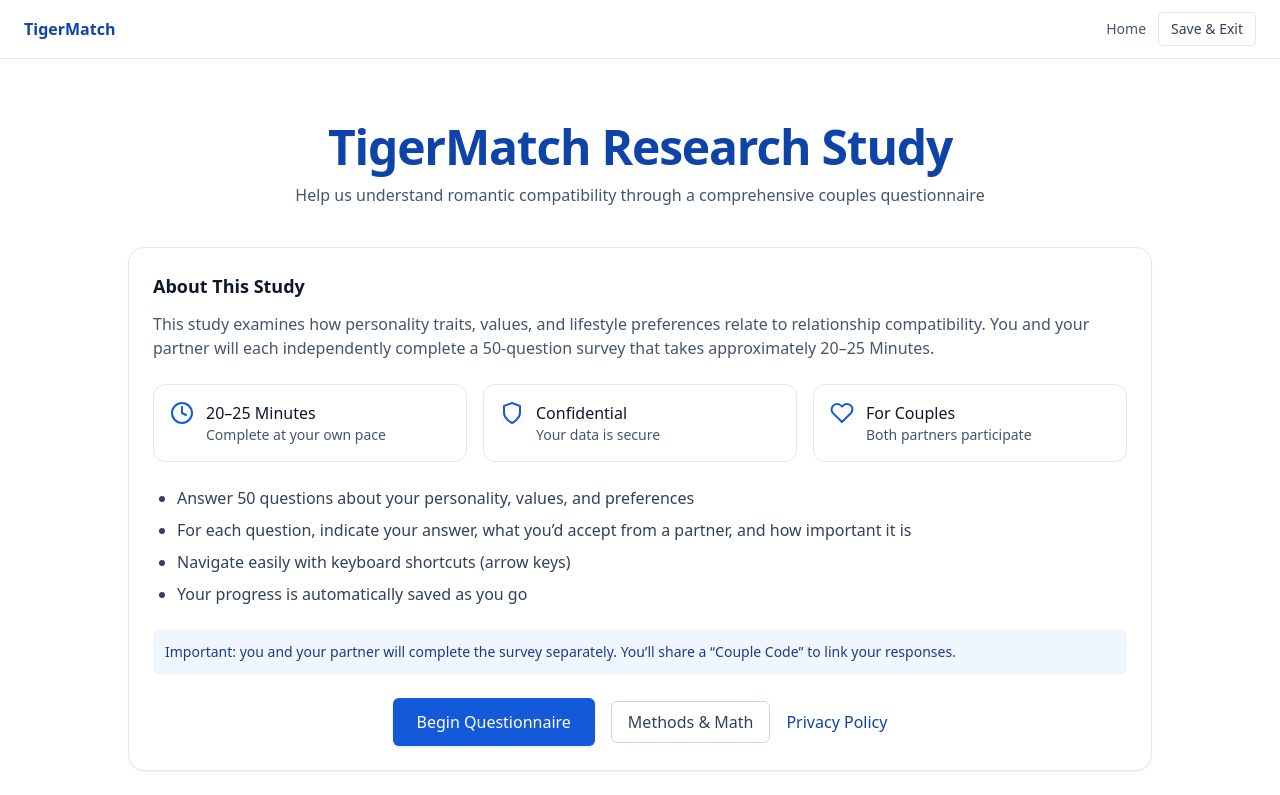
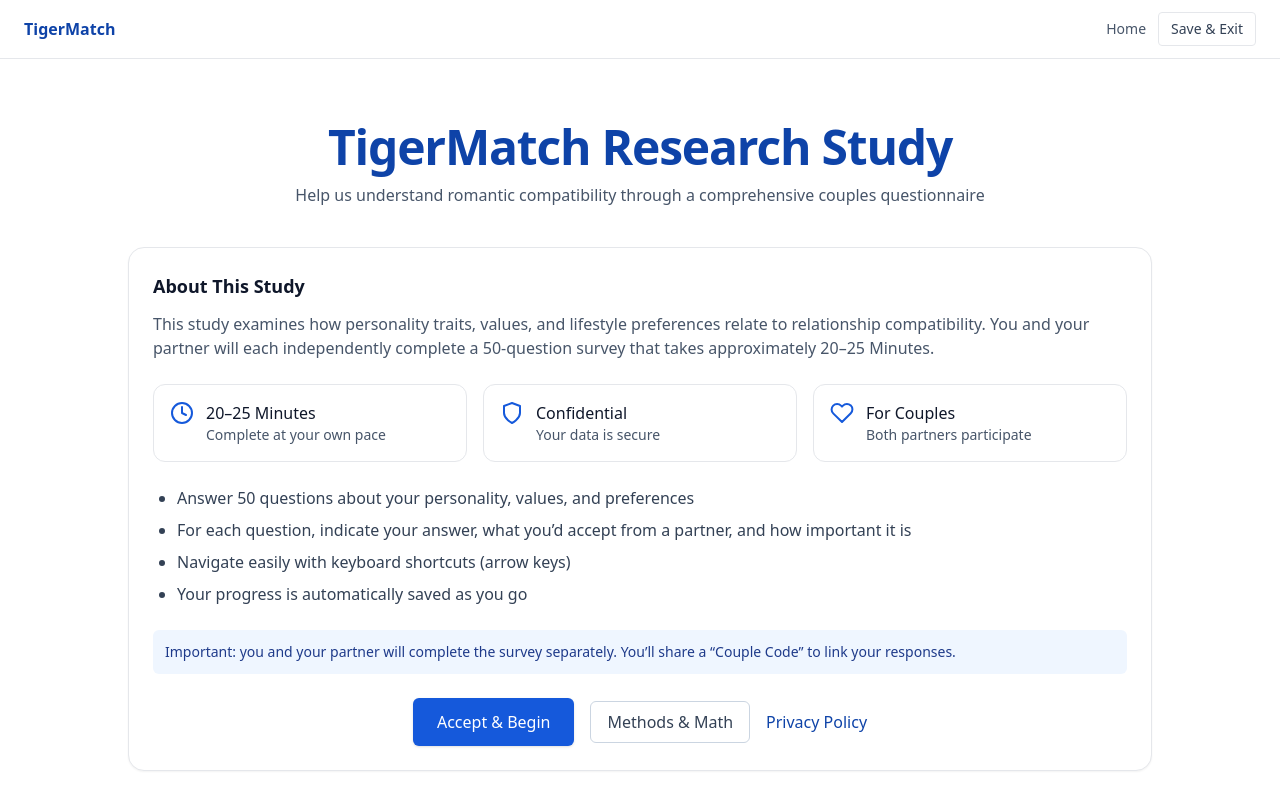
Before and after one commit to Ammaar-Alam/cos398-match-survey, a Next.js app: page / in a window 1280 px wide. Shown: the top 795 px of the page. Built offline with nearby package versions, Linux system fonts and the light colour scheme.

Commit message:
updating wording oop

```diff
--- a/app/page.tsx
+++ b/app/page.tsx
@@ -42,7 +42,7 @@ export default function Home() {
           <div className="rounded-md bg-blue-50 text-blue-900 text-sm p-3 mb-6">Important: you and your partner will complete the survey separately. You’ll share a “Couple Code” to link your responses.</div>
 
           <motion.div className="flex items-center gap-4 justify-center" initial={{ opacity: 0, y: 14 }} whileInView={{ opacity: 1, y: 0 }} viewport={{ once: true, amount: 0.4 }} transition={{ duration: 0.3, ease: 'easeOut', delay: 0.05 }}>
-            <Link prefetch className="inline-flex px-6 py-3 rounded-md bg-brand-600 text-white hover:bg-brand-700 shadow" href="/start">Begin Questionnaire</Link>
+            <Link prefetch className="inline-flex px-6 py-3 rounded-md bg-brand-600 text-white hover:bg-brand-700 shadow" href="/start">Accept & Begin</Link>
             <Link className="px-4 py-2 rounded-md border border-slate-300 text-slate-700 hover:bg-slate-50" href="/methods">Methods & Math</Link>
             <Link className="text-brand-700 hover:underline" href="/privacy">Privacy Policy</Link>
           </motion.div>
```
